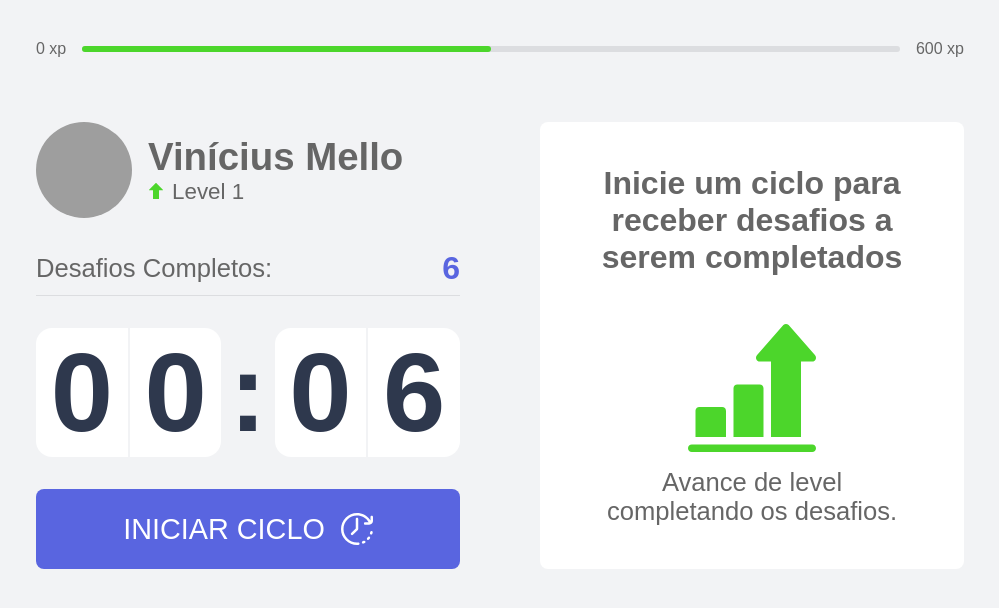
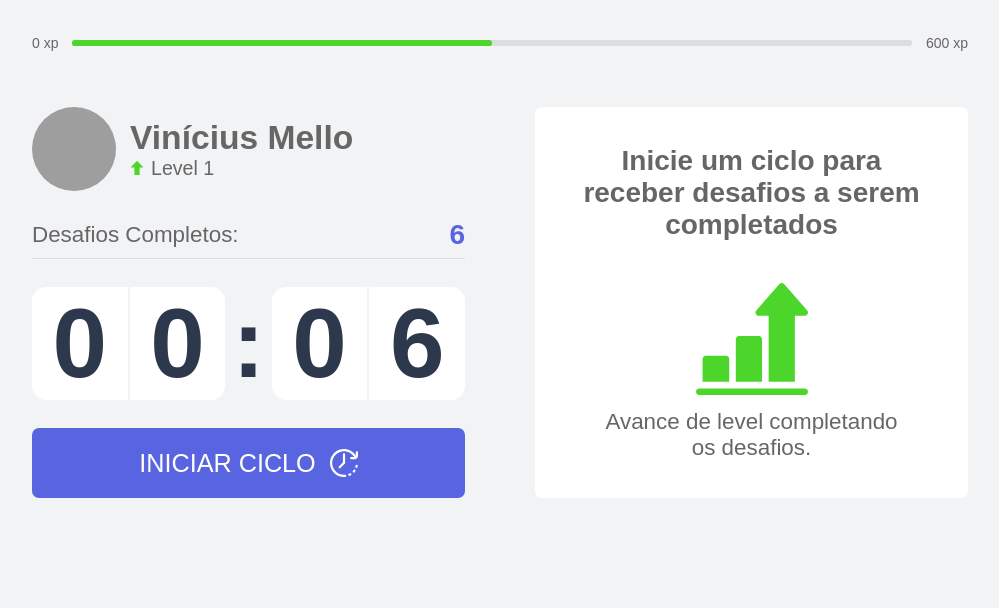
Before and after one commit to viniciusbmello/TypeScript-Next-NLW4, a Next.js app: page / in a window 1280 px wide. Shown: the top 608 px of the page, without its empty margins (140-1139 px from the left). Built offline with nearby package versions, Linux system fonts and the light colour scheme; grey boxes are pictures that could not be loaded.

Commit message:
Responsive FontSize

```diff
--- a/src/styles/global.ts
+++ b/src/styles/global.ts
@@ -44,13 +44,13 @@ const GlobalStyle = createGlobalStyle`
 
 @media screen and (min-width: 720px) {
   :root {
-    font-size: 87.5%
+    font-size: 75%;
   }
 }
 
   @media screen and (min-width: 1100px) {
     :root {
-    font-size: 100%;
+    font-size: 87.5%;
   }
 
     body > div  {
```
